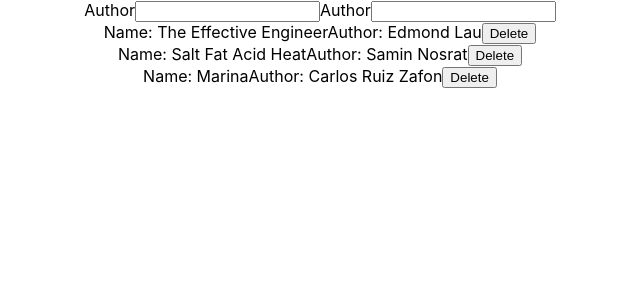
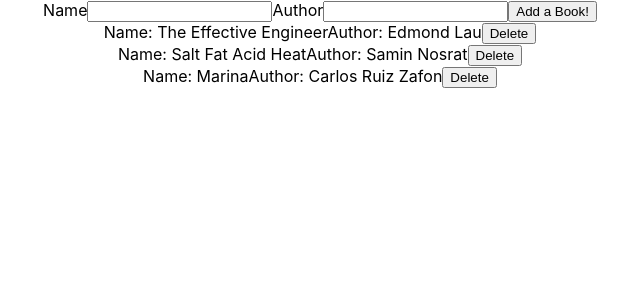
Before and after one commit to hasierpastor/react-bookstore, a React (Create React App) app: page / in a window 1280 px wide. Shown: the top 300 px of the page, without its empty margins (320-960 px from the left). Built offline with nearby package versions, Linux system fonts and the light colour scheme.

Commit message:
refactored => binded handleSubmit

```diff
--- a/src/AddBookForm.js
+++ b/src/AddBookForm.js
@@ -9,14 +9,14 @@
     };
   }
 
-  handleSubmit(evt) {
+  handleSubmit = evt => {
     evt.preventDefault();
     this.props.add(this.state);
     this.setState({
       name: '',
       author: ''
     });
-  }
+  };
 
   handleChange = evt => {
     this.setState({ [evt.target.name]: evt.target.value });
@@ -25,7 +25,7 @@
   render() {
     return (
       <form onSubmit={this.handleSubmit}>
-        <label htmlFor="name">Author</label>
+        <label htmlFor="name">Name</label>
         <input
           name="name"
           value={this.state.name}
@@ -37,6 +37,7 @@
           value={this.state.author}
           onChange={this.handleChange}
         />
+        <button>Add a Book!</button>
       </form>
     );
   }
```
